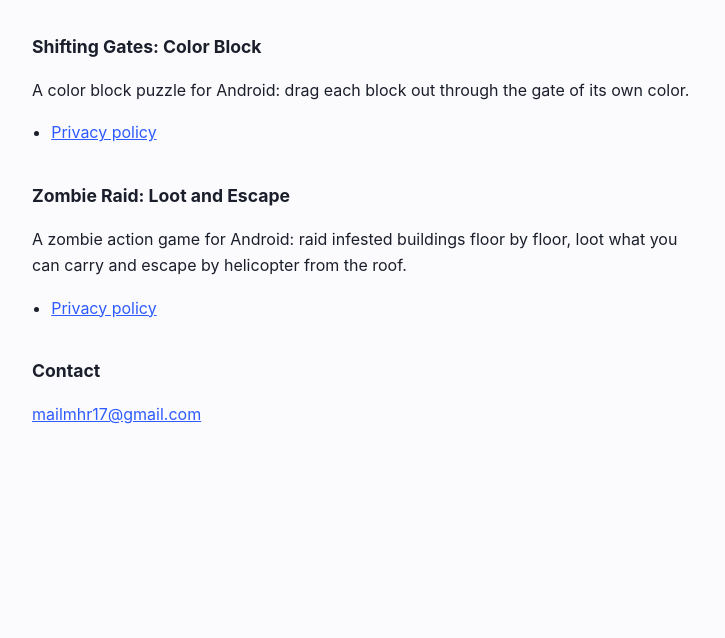
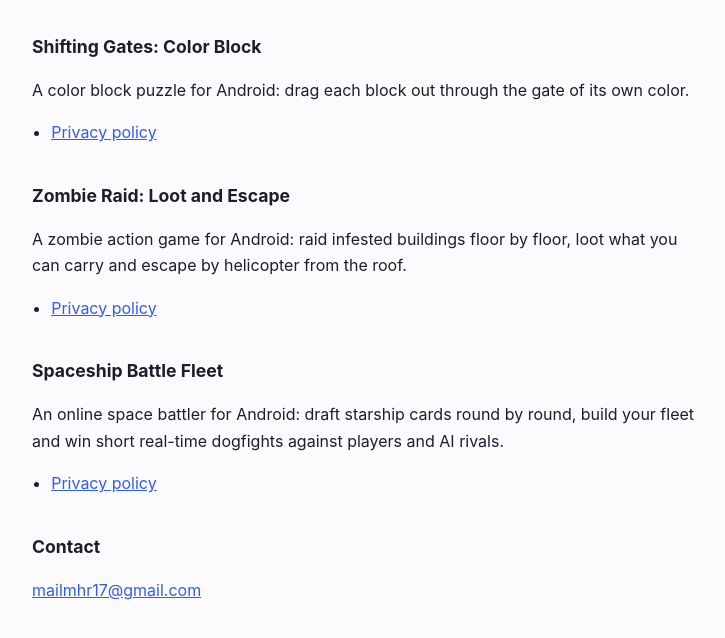
Before and after one commit to mhryksl/mhryksl.github.io, a plain HTML site: page index.html in a window 1280 px wide. Shown: the part 108-746 px from the top of the page, without its empty margins (272-997 px from the left). Drawn offline with Linux system fonts and the light colour scheme.

Commit message:
Landing page: add Spaceship Battle Fleet

```diff
--- a/index.html
+++ b/index.html
@@ -47,6 +47,15 @@
   <li><a href="ZombieRaid/">Privacy policy</a></li>
 </ul>
 
+<h2>Spaceship Battle Fleet</h2>
+<p>
+  An online space battler for Android: draft starship cards round by round, build your fleet and
+  win short real-time dogfights against players and AI rivals.
+</p>
+<ul>
+  <li><a href="SpaceshipBattleFleet/">Privacy policy</a></li>
+</ul>
+
 <h2>Contact</h2>
 <p>
   <a href="mailto:mailmhr17@gmail.com">mailmhr17@gmail.com</a>
```
